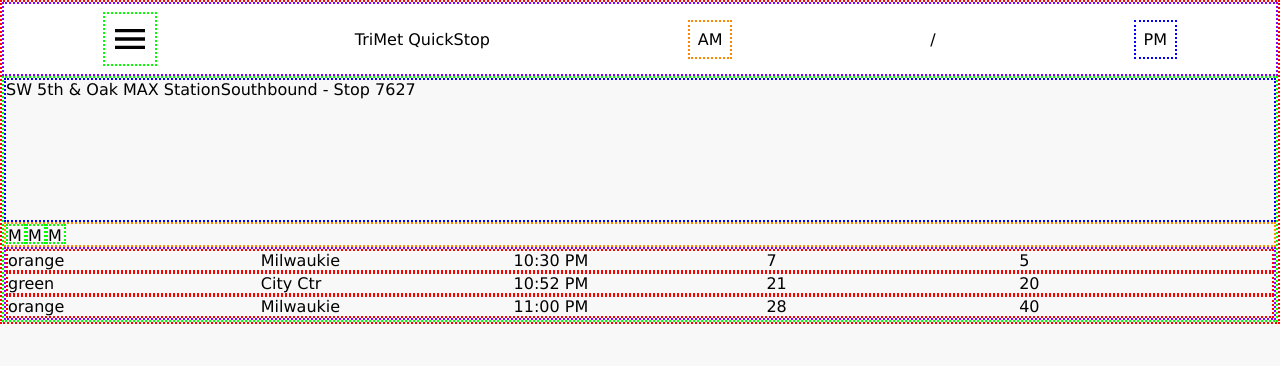
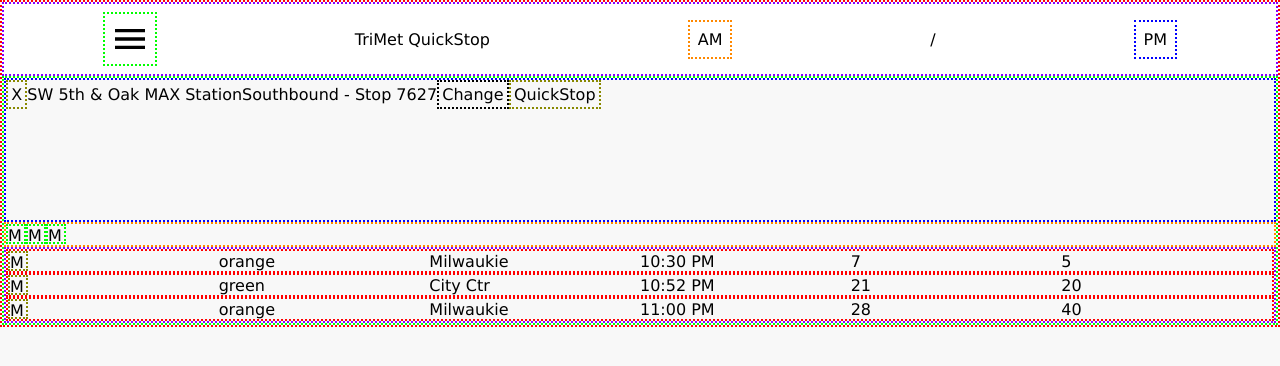
Before and after one commit to philrmass/trimet-quickstop, a React app: page / in a window 1280 px wide. Shown: the top 366 px of the page. Built offline with nearby package versions, Linux system fonts and the light colour scheme.

Commit message:
add stop components

```diff
--- a/src/components/Arrival.css
+++ b/src/components/Arrival.css
@@ -1,6 +1,6 @@
 .arrival {
   display: grid;
-  grid-template-columns: 1fr 1fr 1fr 1fr 1fr;
+  grid-template-columns: 1fr 1fr 1fr 1fr 1fr 1fr;
   align-items: center;
   border: 2px dotted #f00;
 }
--- a/src/components/Arrival.jsx
+++ b/src/components/Arrival.jsx
@@ -1,10 +1,12 @@
 import React from 'react';
+import ArrivalIcon from './ArrivalIcon';
 import PropTypes from 'prop-types';
 import styles from './Arrival.css';
 
 function Arrival(props) {
   return (
     <div className={styles.arrival}>
+      <ArrivalIcon/>
       <div>{props.line}</div>
       <span>{props.destination}</span>
       <span>{props.scheduled}</span>
--- /dev/null
+++ b/src/components/ArrivalIcon.css
@@ -0,0 +1,6 @@
+.arrivalIcon {
+  display: inline-block;
+  width: 1em;
+  height: 1em;
+  border: 2px dotted #880;
+}
--- /dev/null
+++ b/src/components/ArrivalIcon.jsx
@@ -0,0 +1,12 @@
+import React from 'react';
+import styles from './ArrivalIcon.css';
+
+function ArrivalIcon() {
+  return (
+    <div className={styles.arrivalIcon}>
+      M
+    </div>
+  );
+}
+
+export default ArrivalIcon;
--- /dev/null
+++ b/src/components/ChangeButton.css
@@ -0,0 +1,5 @@
+.changeButton {
+  display: inline-block;
+  padding: 0.2em;
+  border: 2px dotted #000;
+}
--- /dev/null
+++ b/src/components/ChangeButton.jsx
@@ -0,0 +1,12 @@
+import React from 'react';
+import styles from './ChangeButton.css';
+
+function ChangeButton() {
+  return (
+    <div className={styles.changeButton}>
+      Change
+    </div>
+  );
+}
+
+export default ChangeButton;
--- /dev/null
+++ b/src/components/CloseButton.css
@@ -0,0 +1,5 @@
+.closeButton {
+  display: inline-block;
+  padding: 0.2em;
+  border: 2px dotted #880;
+}
--- /dev/null
+++ b/src/components/CloseButton.jsx
@@ -0,0 +1,12 @@
+import React from 'react';
+import styles from './CloseButton.css';
+
+function CloseButton() {
+  return (
+    <div className={styles.closeButton}>
+      X
+    </div>
+  );
+}
+
+export default CloseButton;
--- /dev/null
+++ b/src/components/QuickstopButton.css
@@ -0,0 +1,5 @@
+.quickstopButton {
+  display: inline-block;
+  padding: 0.2em;
+  border: 2px dotted #880;
+}
--- /dev/null
+++ b/src/components/QuickstopButton.jsx
@@ -0,0 +1,12 @@
+import React from 'react';
+import styles from './QuickstopButton.css';
+
+function QuickstopButton() {
+  return (
+    <div className={styles.quickstopButton}>
+      QuickStop
+    </div>
+  );
+}
+
+export default QuickstopButton;
--- a/src/components/Stop.jsx
+++ b/src/components/Stop.jsx
@@ -1,11 +1,17 @@
 import React from 'react';
+import CloseButton from './CloseButton';
+import ChangeButton from './ChangeButton';
+import QuickstopButton from './QuickstopButton';
 import styles from './Stop.css';
 
 function Stop() {
   return (
     <div className={styles.stop}>
+      <CloseButton/>
       <span>SW 5th & Oak MAX Station</span>
       <span>Southbound - Stop 7627</span>
+      <ChangeButton/>
+      <QuickstopButton/>
     </div>
   );
 }
```
Also changed, not shown: 1 other file (tests, documents, lock files or other folders).
